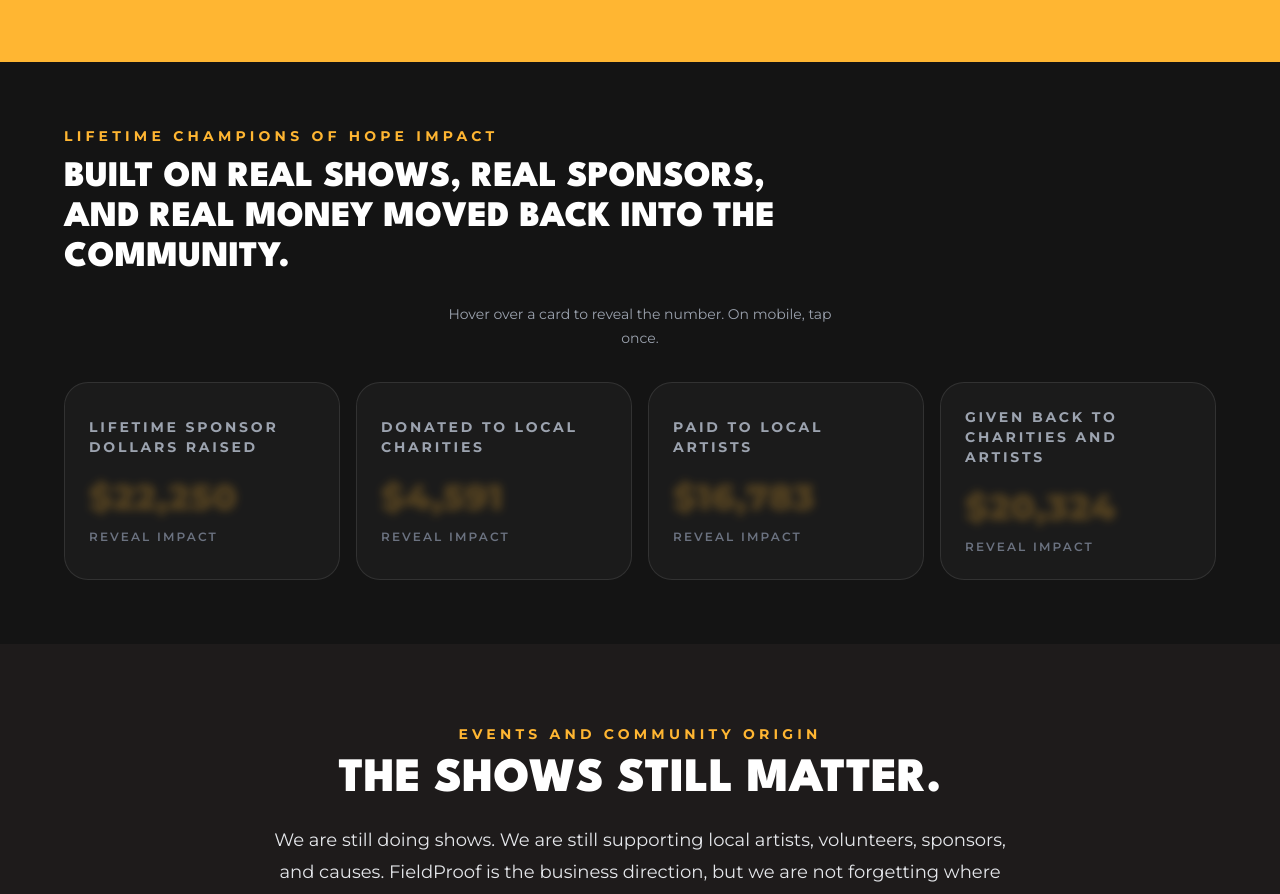
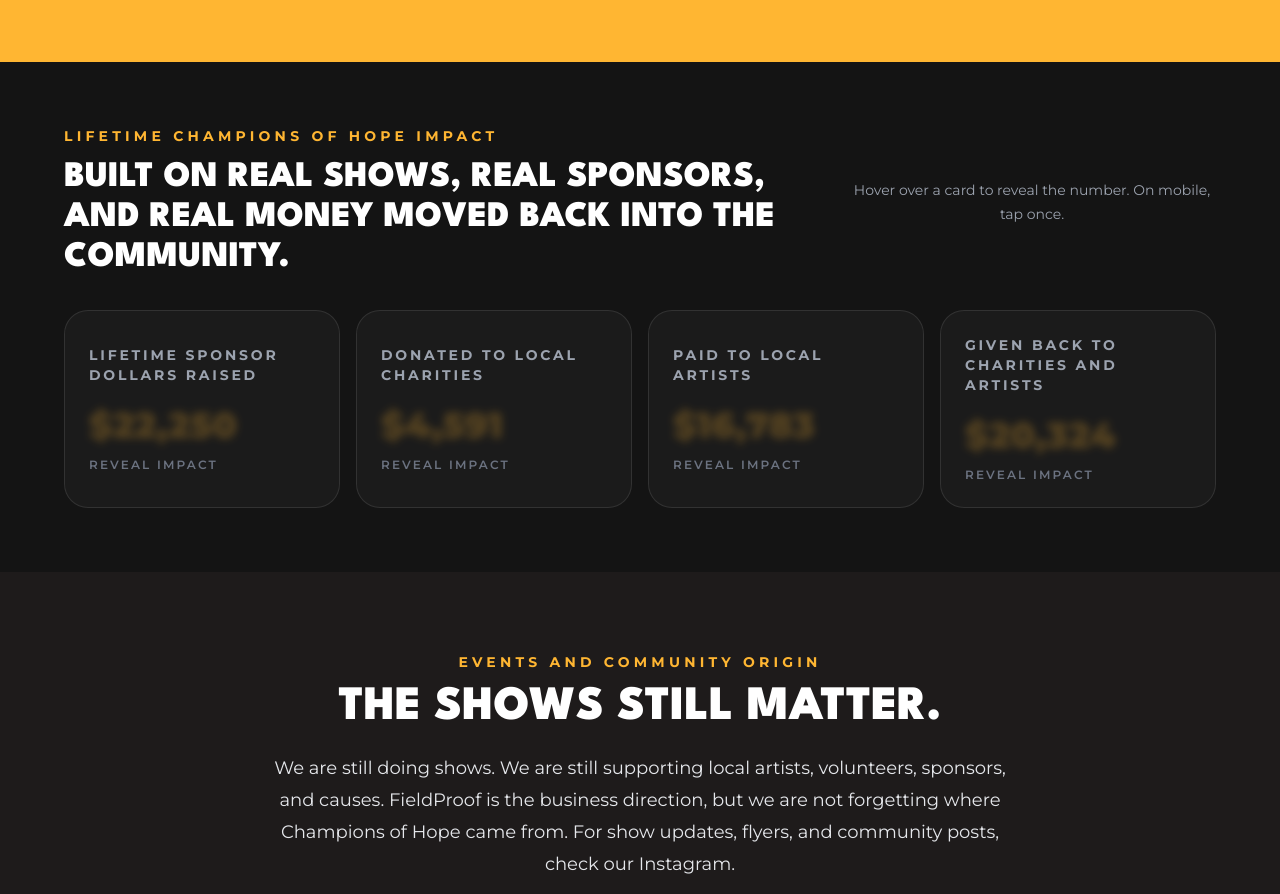
Before and after one commit to champions-of-hope/champions_of_hope, a Next.js app: page / in a window 1280 px wide. Shown: the part 5492-6386 px from the top of the page. Built offline with nearby package versions, Linux system fonts and the light colour scheme.

Commit message:
Right-align and center impact instruction text

```diff
--- a/components/AboutSection.js
+++ b/components/AboutSection.js
@@ -254,7 +254,7 @@
 
       <section id="impact" className="scroll-mt-28 bg-[#141414] px-6 py-16 text-white sm:px-12">
         <div className="container mx-auto max-w-6xl">
-          <div className="mb-8 space-y-6">
+          <div className="mb-8 flex flex-col gap-4 lg:flex-row lg:items-center lg:justify-between">
             <div className="max-w-3xl">
               <p className="mb-3 text-sm font-bold uppercase tracking-[0.3em] text-[#FFB632]">
                 Lifetime Champions of Hope impact
@@ -263,7 +263,7 @@
                 Built on real shows, real sponsors, and real money moved back into the community.
               </h2>
             </div>
-            <p className="mx-auto max-w-sm text-center text-sm leading-6 text-gray-400">
+            <p className="max-w-sm text-center text-sm leading-6 text-gray-400 lg:mx-0">
               Hover over a card to reveal the number. On mobile, tap once.
             </p>
           </div>
```
